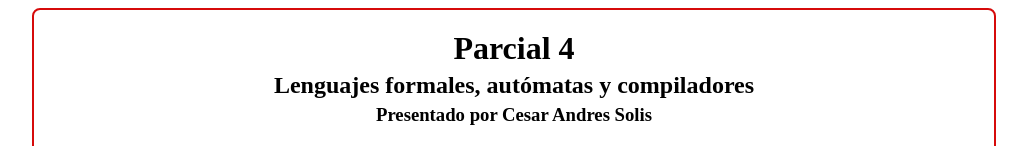
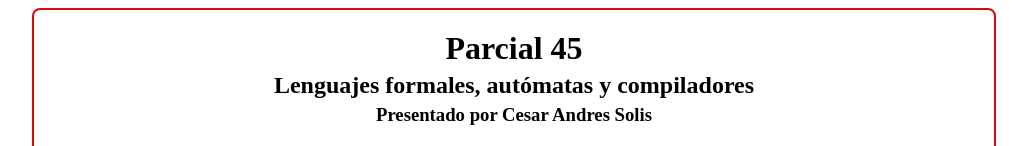
Before and after one commit to CessarSS/lab2_automatas, a plain HTML site: page index.html in a window 1280 px wide. Shown: the top 146 px of the page, without its empty margins (126-1153 px from the left). Drawn offline with Linux system fonts and the light colour scheme.

Commit message:
Update index.html

```diff
--- a/index.html
+++ b/index.html
@@ -12,7 +12,7 @@
   <body>
     <div class="container" id="contain">
       <div class="title">
-        <h1>Parcial 4</h1>
+        <h1>Parcial 45</h1>
         <h2>Lenguajes formales, autómatas y compiladores</h2>
         <h3>Presentado por Cesar Andres Solis</h3>
       </div>
```
